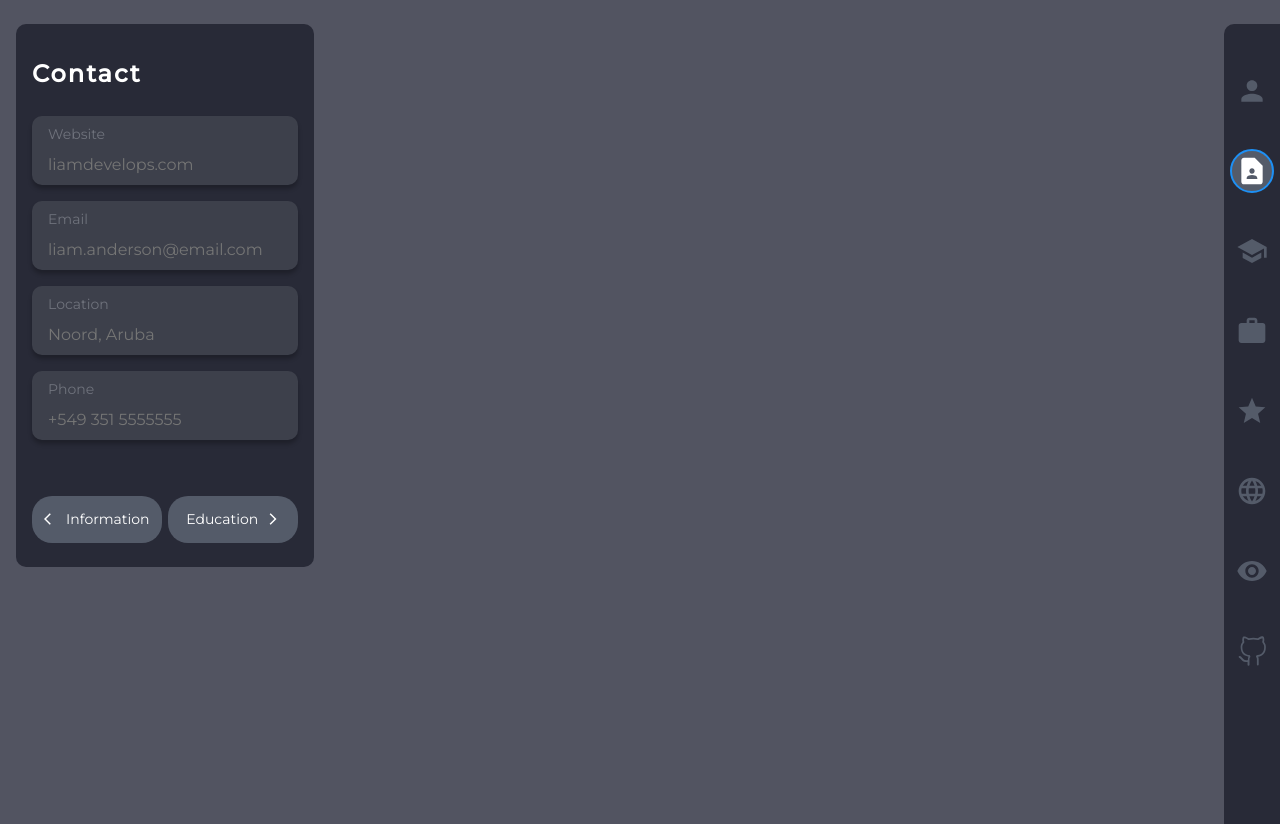
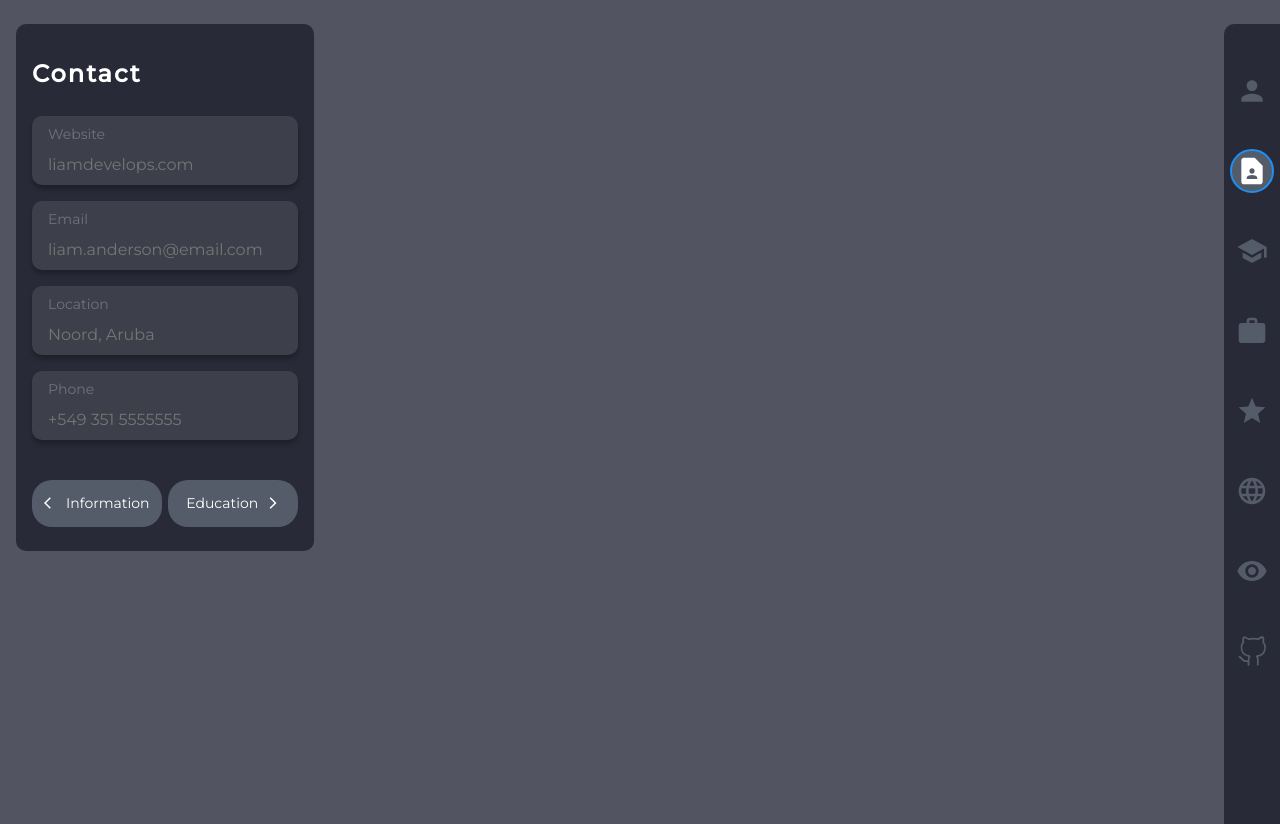
Before and after one commit to LPRegen/resume-builder, a React (Create React App) app: page /contact in a window 1280 px wide. Built offline with nearby package versions, Linux system fonts and the light colour scheme.

Commit message:
Add conditional styling to component

```diff
--- a/src/components/Card/Wrapper.jsx
+++ b/src/components/Card/Wrapper.jsx
@@ -3,12 +3,14 @@ import styled from 'styled-components';
 
 export default class Wrapper extends Component {
   render() {
-    return <StyledDiv>{this.props.children}</StyledDiv>;
+    return (
+      <StyledDiv primary={this.props.primary}>{this.props.children}</StyledDiv>
+    );
   }
 }
 
 const StyledDiv = styled.div`
   display: flex;
   justify-content: space-between;
-  margin-top: 2.5rem;
+  margin-top: ${(props) => (props.primary ? '2.5rem' : '1.5rem')};
 `;
```
